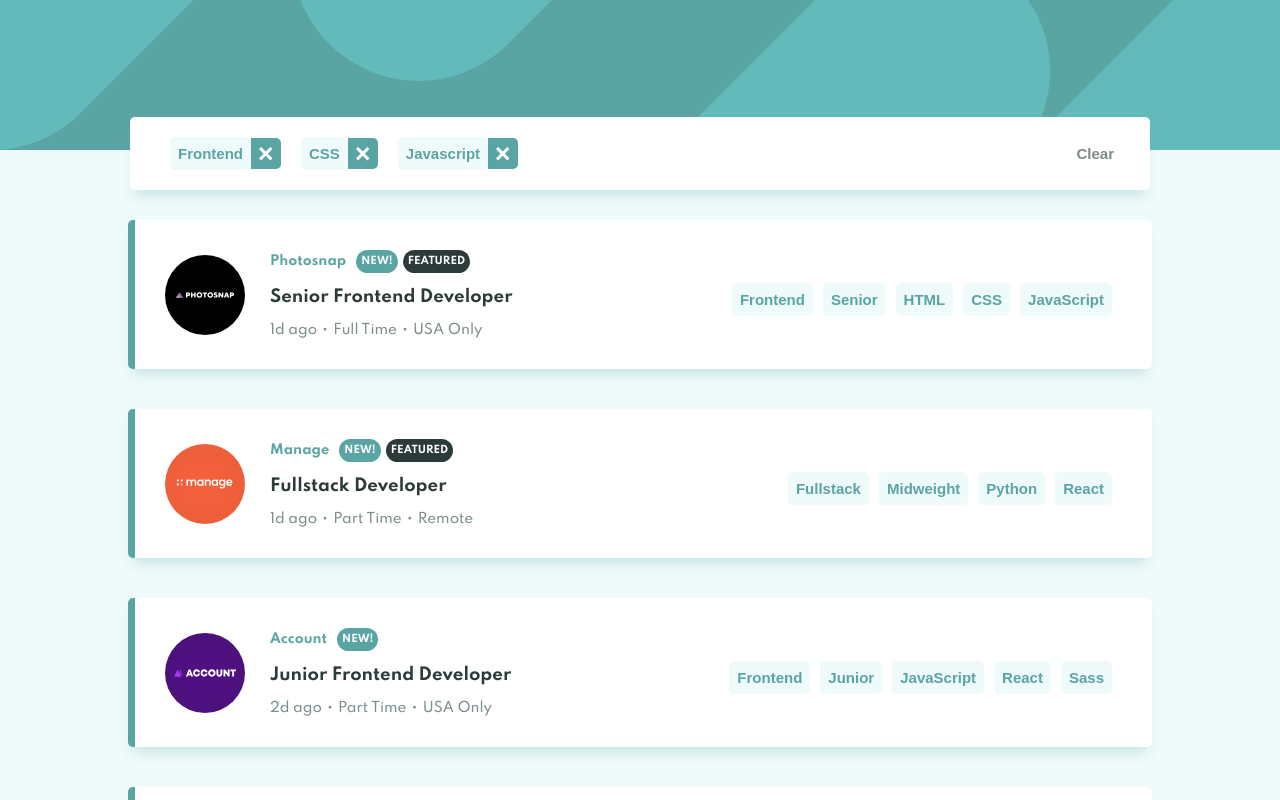
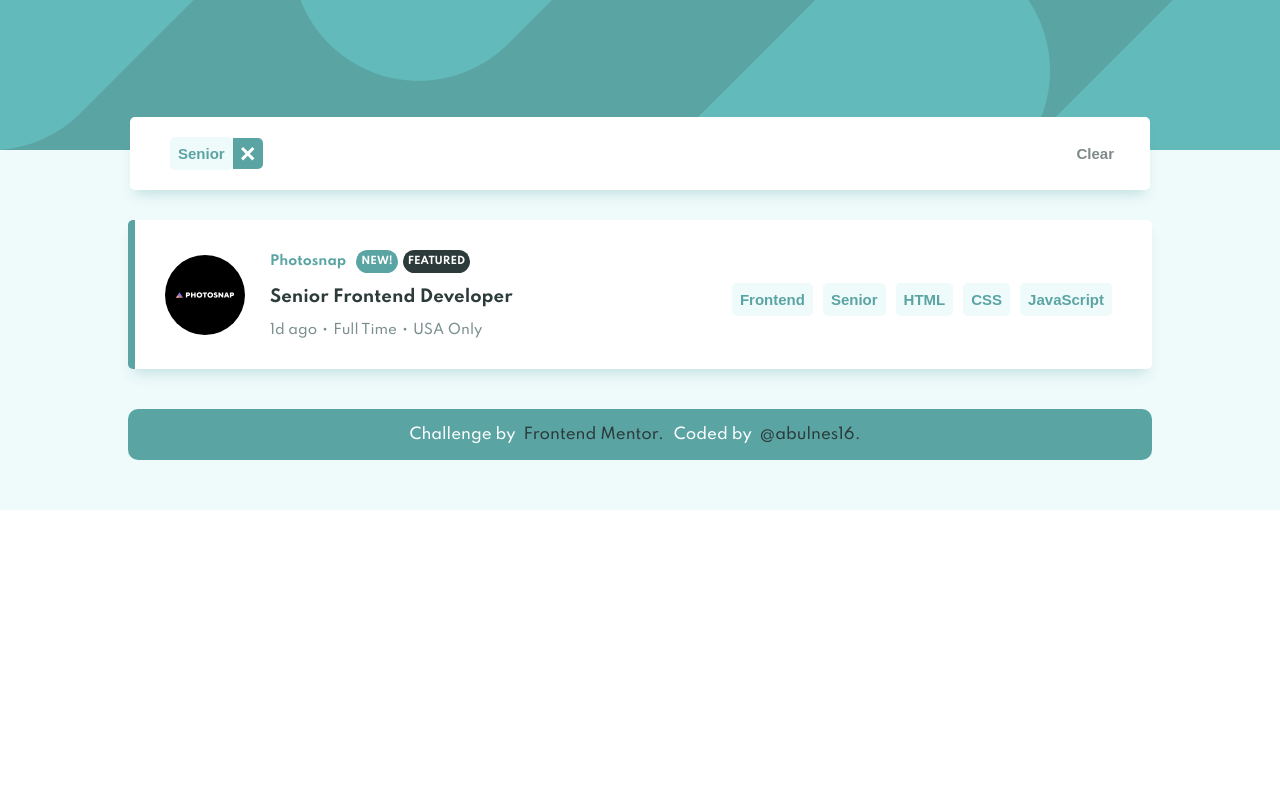
Before and after one commit to abulnes16/job-listing-react, a React (Create React App) app: page / in a window 1280 px wide. Both pictures are taken after a click on the button "Senior". Shown: the top 800 px of the page. Built offline with nearby package versions, Linux system fonts and the light colour scheme.

Commit message:
Agregado funcionalidad de filtro

```diff
--- a/src/App.js
+++ b/src/App.js
@@ -1,4 +1,4 @@
-import React, { useState } from "react";
+import React, { useState, useEffect } from "react";
 import "./App.css";
 
 //Data
@@ -13,17 +13,77 @@ import Footer from "./components/layout/Footer";
 import JobList from "./components/JobList";
 import FilterCard from "./components/FilterCard";
 
+//Helpers
+import { isFiltersEmpty } from "./helpers";
+
+//Constants
+import filterStructure from "./constants/filtersStructure.json";
+
 function App() {
   const [jobs, setJobs] = useState(data);
+  const [filters, setFilters] = useState(filterStructure);
+
+  useEffect(() => {
+    let filterData = data;
+    if (!isFiltersEmpty(filters)) {
+      filterData = data.filter((job) => {
+        if (
+          (filters.level !== "" && filters.level === job.level) ||
+          (filters.role !== "" && filters.role === job.role) ||
+          (filters.languages.length !== 0 &&
+            filters.languages.includes(...job.languages)) ||
+          (filters.tools.length !== 0 && filters.tools.includes(...job.tools))
+        ) {
+          return job;
+        }
+      });
+
+    }
+    setJobs(filterData);
+  }, [filters]);
+
+  const clean = () => {
+    setFilters(filterStructure);
+    setJobs(data);
+  };
+
+  const addFilter = (value, type) => {
+    let filterValue = "";
+    if (type === "role" || type === "level") {
+      filterValue = value;
+    } else {
+      filterValue = [...filters[type], value];
+    }
+    setFilters({
+      ...filters,
+      [type]: filterValue,
+    });
+  };
+
+  const popFilter = (value, type) => {
+    let popValue = "";
+    if (type === "role" || type === "level") {
+      popValue = "";
+    } else {
+      popValue = filters[type].filter((filter) => filter !== value);
+    }
+
+    setFilters({
+      ...filters,
+      [type]: popValue,
+    });
+  };
 
   return (
     <div className="App">
       <div className="relative">
         <Header />
-        <FilterCard />
+        {!isFiltersEmpty(filters) ? (
+          <FilterCard filters={filters} clean={clean} popFilter={popFilter} />
+        ) : null}
       </div>
-      <Main filter>
-        <JobList jobs={jobs} />
+      <Main filter={!isFiltersEmpty(filters)}>
+        <JobList jobs={jobs} addFilter={addFilter} />
         <Footer>
           Challenge by &nbsp;
           <a
--- a/src/components/BadgeList.js
+++ b/src/components/BadgeList.js
@@ -3,9 +3,9 @@ import React from 'react'
 // Styled Components
 import Button from "./styled/Button";
 
-const BadgeList = ({data}) => {
+const BadgeList = ({data, addFilter, info}) => {
   return data.map((badge, index) => (
-    <Button key={index}>
+    <Button key={index} onClick={()=>addFilter(badge, info)}>
       {badge}
     </Button>
   ))
--- a/src/components/FilterCard.js
+++ b/src/components/FilterCard.js
@@ -1,7 +1,7 @@
 import React from "react";
 import styled from "styled-components";
 
-import FilterButton from './styled/FilterButton';
+import FilterButton from "./styled/FilterButton";
 
 const Card = styled.div`
   width: 75%;
@@ -17,23 +17,53 @@ const Card = styled.div`
   left: 0;
   right: 0;
 
-  @media screen and (min-width: 376px){
+  @media screen and (min-width: 376px) {
     bottom: -40px;
     padding: 10px 30px;
   }
-
 `;
 
-const FilterCard = () => {
+const FilterCard = ({ filters, clean, popFilter }) => {
   return (
     <Card>
       <div className="card__filters">
-        <FilterButton>Frontend</FilterButton>
-        <FilterButton>CSS</FilterButton>
-        <FilterButton>Javascript</FilterButton>
+        {filters.role !== "" ? (
+          <FilterButton type="role" popFilter={popFilter}>
+            {filters.role}
+          </FilterButton>
+        ) : null}
+        {filters.level !== "" ? (
+          <FilterButton type="level" popFilter={popFilter}>
+            {filters.level}
+          </FilterButton>
+        ) : null}
+        {filters.tools.length !== 0
+          ? filters.tools.map((value, index) => (
+              <FilterButton
+                key={`${value}-${index}`}
+                type="tools"
+                popFilter={popFilter}
+              >
+                {value}
+              </FilterButton>
+            ))
+          : null}
+        {filters.languages.length !== 0
+          ? filters.languages.map((value, index) => (
+              <FilterButton
+                key={`${value}-${index}`}
+                type="languages"
+                popFilter={popFilter}
+              >
+                {value}
+              </FilterButton>
+            ))
+          : null}
       </div>
       <div className="card__button-container">
-        <button className="card__button">Clear</button>
+        <button className="card__button" onClick={clean}>
+          Clear
+        </button>
       </div>
     </Card>
   );
--- a/src/components/JobItem.js
+++ b/src/components/JobItem.js
@@ -8,7 +8,7 @@ import JobItemContainer from "./styled/JobItemContainer";
 //Components
 import BadgeList from "./BadgeList";
 
-const JobItem = ({ job }) => {
+const JobItem = ({ job, addFilter }) => {
   return (
     <JobItemContainer>
       <div className="job-item__data">
@@ -32,10 +32,20 @@ const JobItem = ({ job }) => {
         </div>
       </div>
       <div className="job-item__requirements">
-        <Button>{job.role}</Button>
-        <Button>{job.level}</Button>
-        {job.languages.length !== 0 ? <BadgeList data={job.languages} /> : null}
-        {job.tools.length !== 0 ? <BadgeList data={job.tools} /> : null}
+        <Button onClick={() => addFilter(job.role, "role")}>{job.role}</Button>
+        <Button onClick={() => addFilter(job.level, "level")}>
+          {job.level}
+        </Button>
+        {job.languages.length !== 0 ? (
+          <BadgeList
+            data={job.languages}
+            info="languages"
+            addFilter={addFilter}
+          />
+        ) : null}
+        {job.tools.length !== 0 ? (
+          <BadgeList data={job.tools} info="tools" addFilter={addFilter} />
+        ) : null}
       </div>
     </JobItemContainer>
   );
--- a/src/components/JobList.js
+++ b/src/components/JobList.js
@@ -5,12 +5,12 @@ import PropTypes from 'prop-types';
 import JobItem from './JobItem'
 
 
-const JobList = ({jobs}) => {
+const JobList = ({jobs, addFilter}) => {
   return (
     <section className="job-list">
       {
         jobs.map((job)=>(
-          <JobItem key={job.id} job={job}/>
+          <JobItem key={job.id} job={job} addFilter={addFilter}/>
         ))
       }
     </section>
--- a/src/components/styled/FilterButton.js
+++ b/src/components/styled/FilterButton.js
@@ -1,18 +1,17 @@
 import React from "react";
-import styled from 'styled-components';
+import styled from "styled-components";
 
-import colors from '../../constants/colors'
+import colors from "../../constants/colors";
 
 import Button from "./Button";
 
 const PopButton = styled.button`
-
   border-top-right-radius: 5px;
   border-bottom-right-radius: 5px;
   outline: none;
   border: none;
   background-color: ${colors.primary};
-  background-image: url('./images/icon-remove.svg');
+  background-image: url("./images/icon-remove.svg");
   background-repeat: no-repeat;
   background-position: center;
   width: 30px;
@@ -23,16 +22,13 @@ const PopButton = styled.button`
     background-color: ${colors.darkerCyan};
     cursor: pointer;
   }
-
 `;
 
-const FilterButton = ({children}) => {
+const FilterButton = ({ children, popFilter, type }) => {
   return (
     <div className="filter-button">
-      <Button className="filter-button__text">
-        {children}
-      </Button>
-      <PopButton/>
+      <Button className="filter-button__text">{children}</Button>
+      <PopButton onClick={() => popFilter(children, type)} />
     </div>
   );
 };
--- /dev/null
+++ b/src/constants/filtersStructure.json
@@ -0,0 +1,6 @@
+{
+  "role":"",
+  "level": "",
+  "tools": [],
+  "languages": []
+}
--- /dev/null
+++ b/src/helpers/index.js
@@ -0,0 +1,13 @@
+export function isFiltersEmpty(filters) {
+
+  if (
+    filters.role === "" &&
+    filters.level === "" &&
+    filters.tools.length === 0 &&
+    filters.languages.length === 0
+  ) {
+    return true;
+  }
+
+  return false;
+}
```
